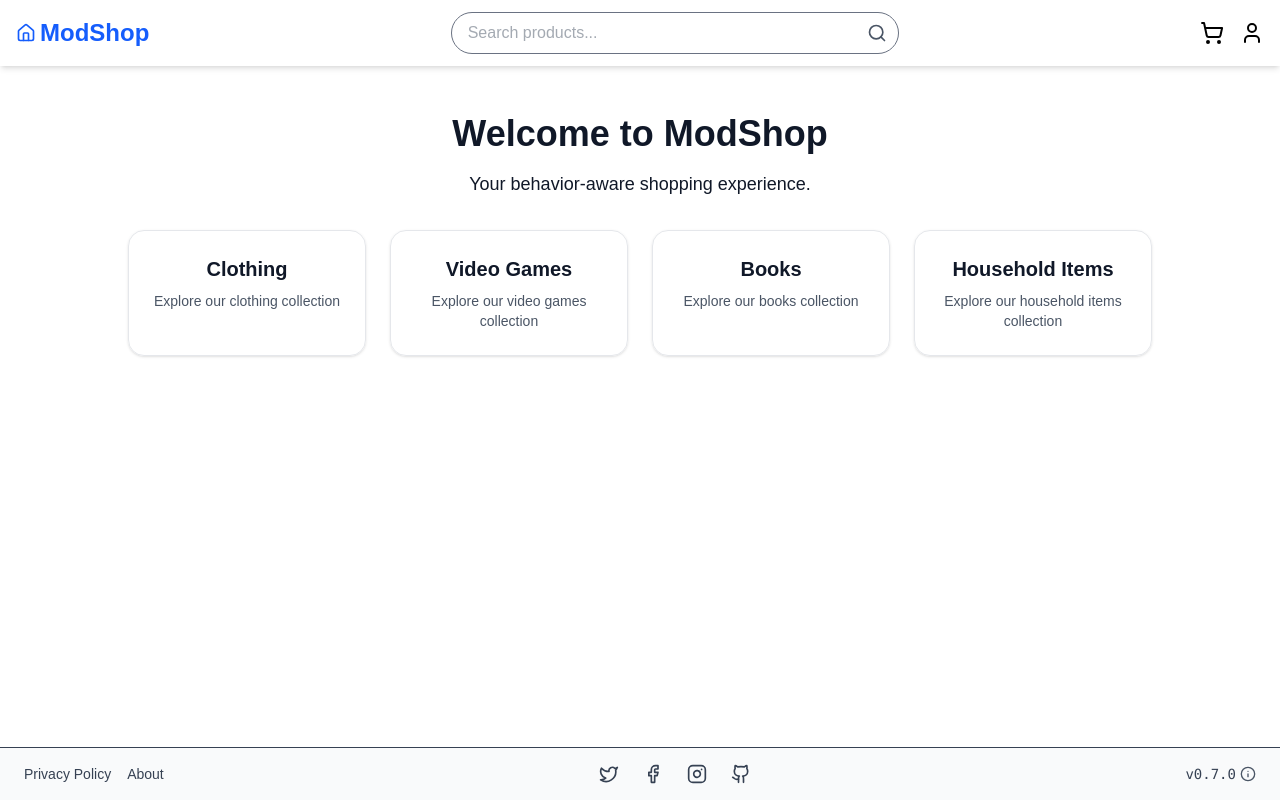
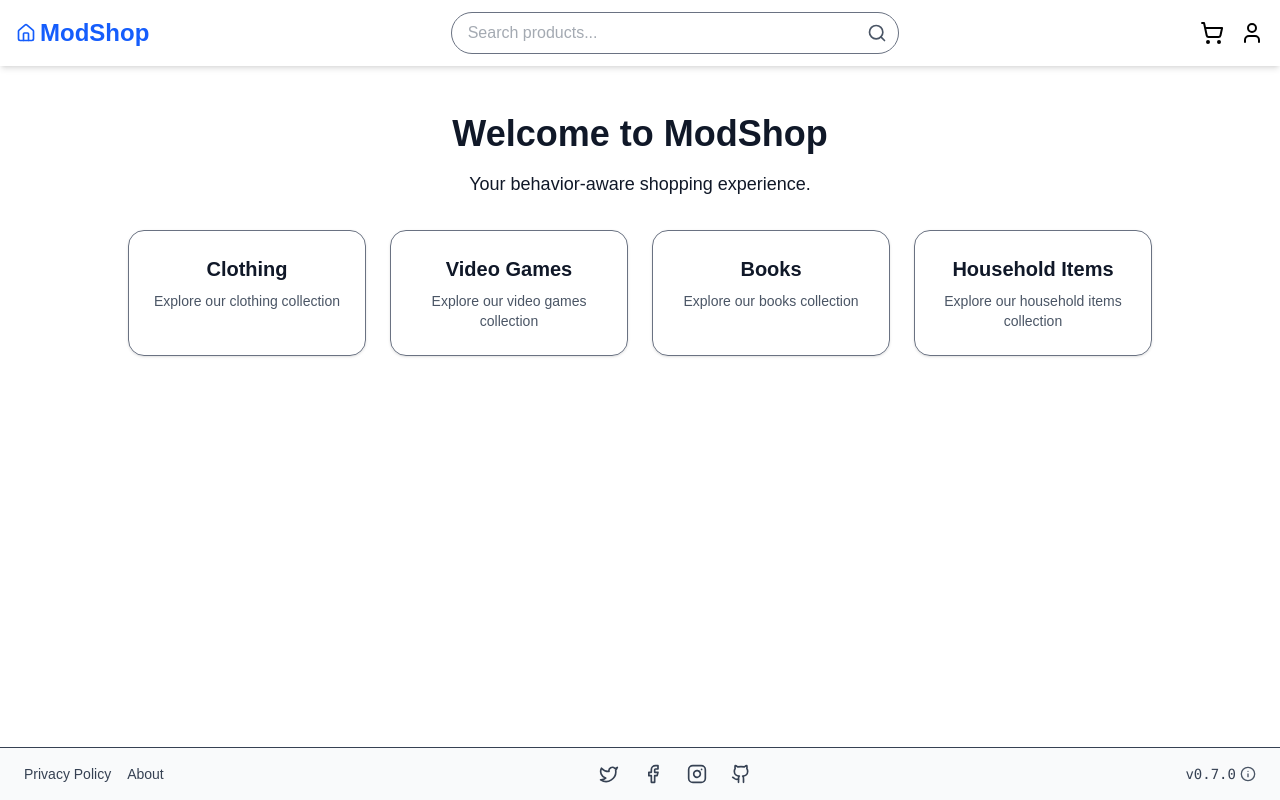
Before and after one commit to alemoraru/modshop, a Next.js app: page / in a window 1280 px wide. Built offline with nearby package versions, Linux system fonts and the light colour scheme; a web font is replaced by a local one.

Commit message:
Improve category styling

```diff
--- a/src/app/page.tsx
+++ b/src/app/page.tsx
@@ -28,7 +28,7 @@
                         <Link
                             key={category.slug}
                             href={`/category/${category.slug}`}
-                            className="border border-gray-200 rounded-2xl shadow p-6 transition-all duration-200
+                            className="border border-gray-500 rounded-2xl shadow p-6 transition-all duration-200
                             hover:scale-105 hover:border-blue-500 hover:shadow-lg focus:outline-none focus:ring-2
                             focus:ring-blue-400 cursor-pointer hover:bg-gradient-to-br hover:from-blue-50 hover:to-blue-100"
                         >
```
